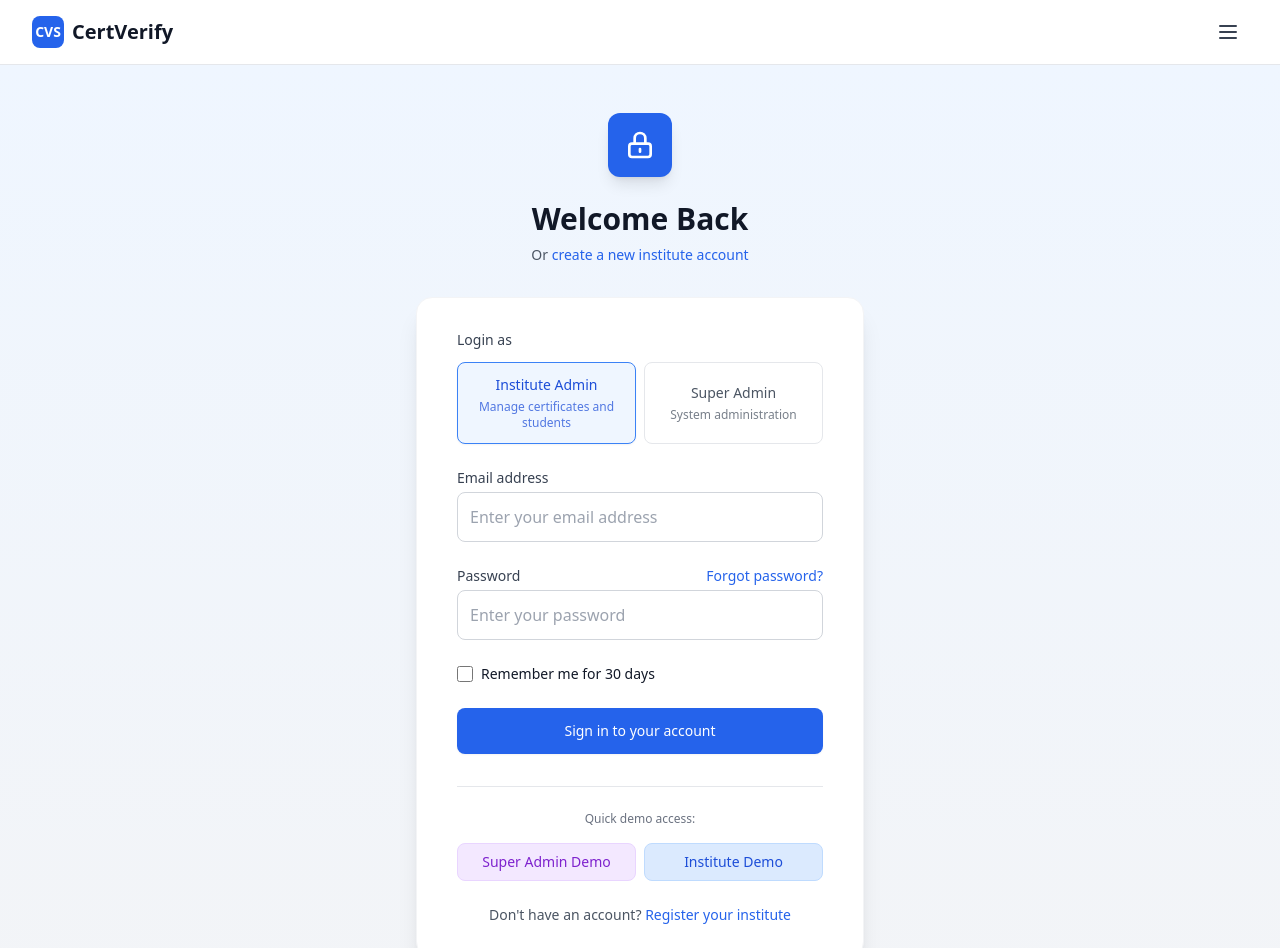
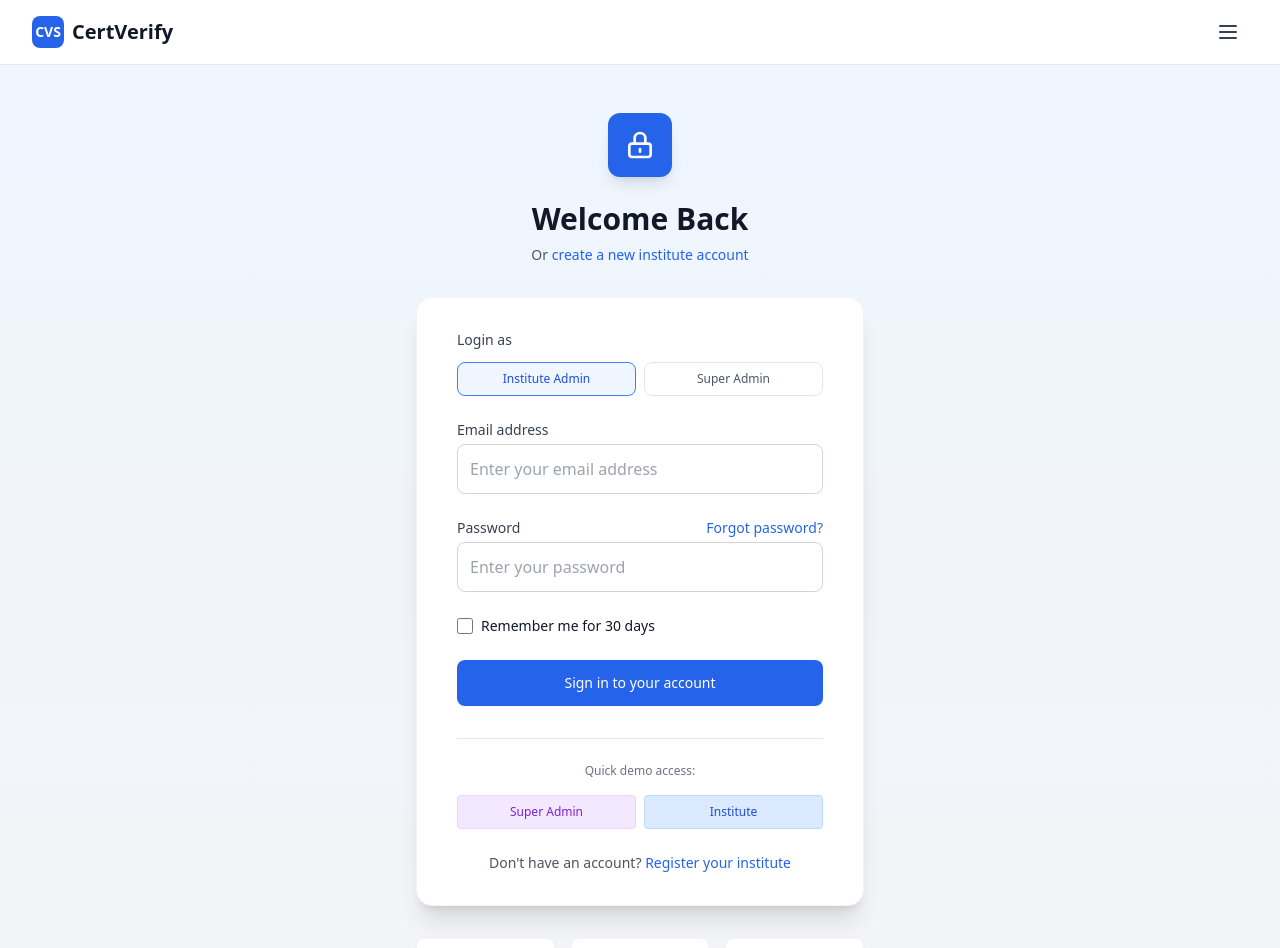
Before and after one commit to NabeelaIsham/certification_verification_system, a React (Vite) app in the folder Frontend/: page /login in a window 1280 px wide. Shown: the top 948 px of the page. Built offline with nearby package versions, Linux system fonts and the light colour scheme.

Commit message:
nabee
login interface

```diff
--- a/Frontend/src/pages/Login.jsx
+++ b/Frontend/src/pages/Login.jsx
@@ -1,19 +1,21 @@
 import { useState } from 'react';
-import { Link } from 'react-router-dom';
+import { Link, useNavigate } from 'react-router-dom';
 
 const Login = () => {
   const [formData, setFormData] = useState({
     email: '',
     password: '',
     rememberMe: false,
-    userType: 'institute' // 'institute', 'superadmin'
+    userType: 'institute' // 'institute', 'admin', 'student'
   });
   const [isLoading, setIsLoading] = useState(false);
   const [errors, setErrors] = useState({});
+  const navigate = useNavigate();
 
   const userTypes = [
     { value: 'institute', label: 'Institute Admin', description: 'Manage certificates and students' },
-    { value: 'superadmin', label: 'Super Admin', description: 'System administration' }
+    { value: 'superadmin', label: 'Super Admin', description: 'System administration' },
+
   ];
 
   const handleChange = (e) => {
@@ -68,34 +70,32 @@ const Login = () => {
       setTimeout(() => {
         setIsLoading(false);
 
-        // For demo purposes, just log the navigation
-        // In a real app, you would use navigate here
+        // Redirect based on user type
         switch (formData.userType) {
           case 'superadmin':
-            console.log('Redirecting to /admin/dashboard');
-            // navigate('/admin/dashboard');
+            navigate('/admin/dashboard');
             break;
           case 'institute':
-            console.log('Redirecting to /institute/dashboard');
-            // navigate('/institute/dashboard');
+            navigate('/institute/dashboard');
             break;
+
           default:
-            console.log('Redirecting to /institute/dashboard');
-            // navigate('/institute/dashboard');
+            navigate('/institute/dashboard');
         }
       }, 1500);
 
     } catch (error) {
       setIsLoading(false);
       setErrors({ submit: 'Login failed. Please check your credentials.' });
-       console.error('Login error:', error);
+      console.error('Login error:', error);
     }
   };
 
   const handleDemoLogin = (userType) => {
     const demoCredentials = {
       superadmin: { email: 'superadmin@certverify.com', password: 'demo123' },
-      institute: { email: 'institute@university.edu', password: 'demo123' }
+      institute: { email: 'institute@university.edu', password: 'demo123' },
+
     };
 
     setFormData(prev => ({
@@ -143,14 +143,13 @@ const Login = () => {
                   key={type.value}
                   type="button"
                   onClick={() => setFormData(prev => ({ ...prev, userType: type.value }))}
-                  className={`p-3 text-sm text-center rounded-lg border transition-all duration-200 ${
+                  className={`p-2 text-xs text-center rounded-lg border transition-all duration-200 ${
                     formData.userType === type.value
                       ? 'border-blue-500 bg-blue-50 text-blue-700 shadow-sm'
                       : 'border-gray-200 text-gray-600 hover:border-gray-300 hover:bg-gray-50'
                   }`}
                 >
                   <div className="font-medium">{type.label}</div>
-                  <div className="text-xs mt-1 opacity-75">{type.description}</div>
                 </button>
               ))}
             </div>
@@ -293,17 +292,18 @@ const Login = () => {
               <button
                 type="button"
                 onClick={() => handleDemoLogin('superadmin')}
-                className="text-sm bg-purple-100 text-purple-700 py-2 px-3 rounded-lg border border-purple-200 hover:bg-purple-200 transition-colors duration-200"
+                className="text-xs bg-purple-100 text-purple-700 py-2 px-1 rounded border border-purple-200 hover:bg-purple-200 transition-colors duration-200"
               >
-                Super Admin Demo
+                Super Admin
               </button>
               <button
                 type="button"
                 onClick={() => handleDemoLogin('institute')}
-                className="text-sm bg-blue-100 text-blue-700 py-2 px-3 rounded-lg border border-blue-200 hover:bg-blue-200 transition-colors duration-200"
+                className="text-xs bg-blue-100 text-blue-700 py-2 px-1 rounded border border-blue-200 hover:bg-blue-200 transition-colors duration-200"
               >
-                Institute Demo
+                Institute
               </button>
+
             </div>
           </div>
 
```
